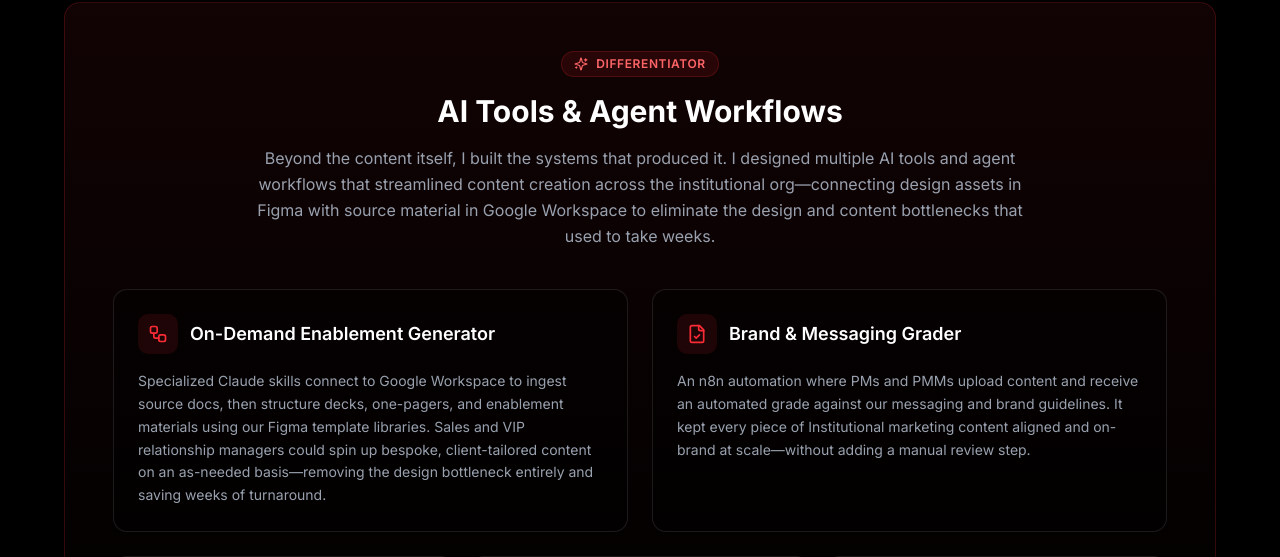
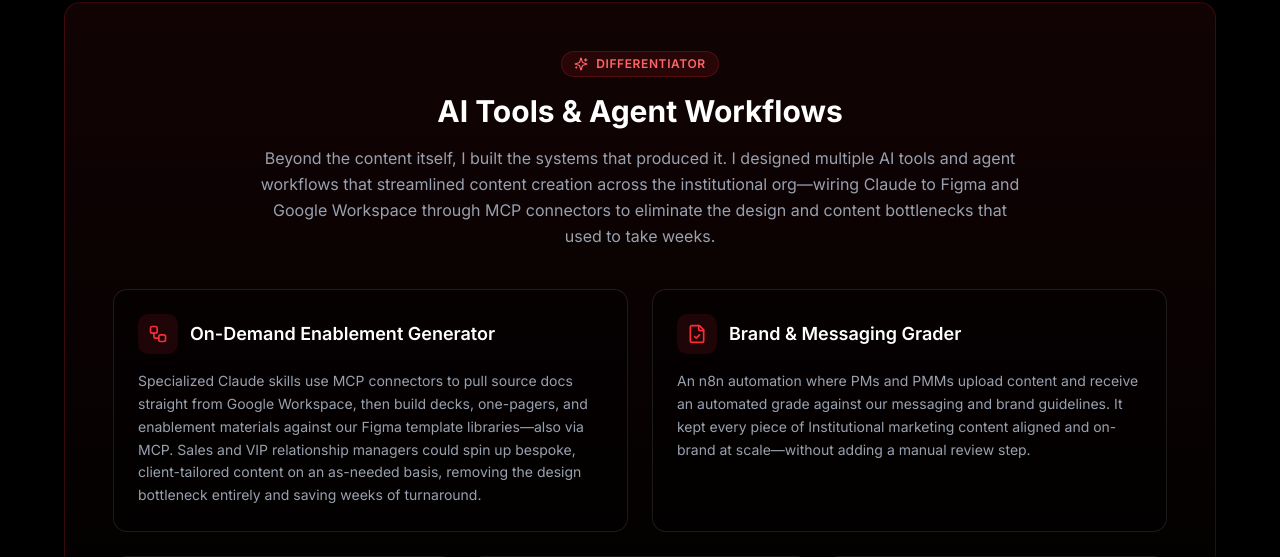
Before and after one commit to kreddington41/v0-kelly-resume-website, a Next.js app: page / in a window 1280 px wide. Shown: the part 1715-2272 px from the top of the page. Built offline with nearby package versions, Linux system fonts and the light colour scheme.

Commit message:
feat: update AI tool integration for streamlined content creation
Refined AI tool workflows to use MCP connectors for direct content integration from Google Workspace to Figma, eliminating design bottlenecks.

Co-authored-by: kreddington41 <162251497+kreddington41@users.noreply.github.com>

```diff
--- a/components/kraken-institutional.tsx
+++ b/components/kraken-institutional.tsx
@@ -160,9 +160,9 @@ export function KrakenInstitutional() {
             <h3 className="text-2xl md:text-3xl font-bold text-white mb-4">AI Tools &amp; Agent Workflows</h3>
             <p className="text-gray-400 max-w-3xl mx-auto leading-relaxed">
               Beyond the content itself, I built the systems that produced it. I designed multiple AI tools and agent
-              workflows that streamlined content creation across the institutional org&mdash;connecting design assets in
-              Figma with source material in Google Workspace to eliminate the design and content bottlenecks that used to
-              take weeks.
+              workflows that streamlined content creation across the institutional org&mdash;wiring Claude to Figma and
+              Google Workspace through MCP connectors to eliminate the design and content bottlenecks that used to take
+              weeks.
             </p>
           </div>
 
@@ -176,10 +176,10 @@ export function KrakenInstitutional() {
                 <h4 className="text-lg font-semibold text-white">On-Demand Enablement Generator</h4>
               </div>
               <p className="text-gray-400 text-sm leading-relaxed">
-                Specialized Claude skills connect to Google Workspace to ingest source docs, then structure decks,
-                one-pagers, and enablement materials using our Figma template libraries. Sales and VIP relationship
-                managers could spin up bespoke, client-tailored content on an as-needed basis&mdash;removing the design
-                bottleneck entirely and saving weeks of turnaround.
+                Specialized Claude skills use MCP connectors to pull source docs straight from Google Workspace, then
+                build decks, one-pagers, and enablement materials against our Figma template libraries&mdash;also via
+                MCP. Sales and VIP relationship managers could spin up bespoke, client-tailored content on an as-needed
+                basis, removing the design bottleneck entirely and saving weeks of turnaround.
               </p>
             </div>
 
```
